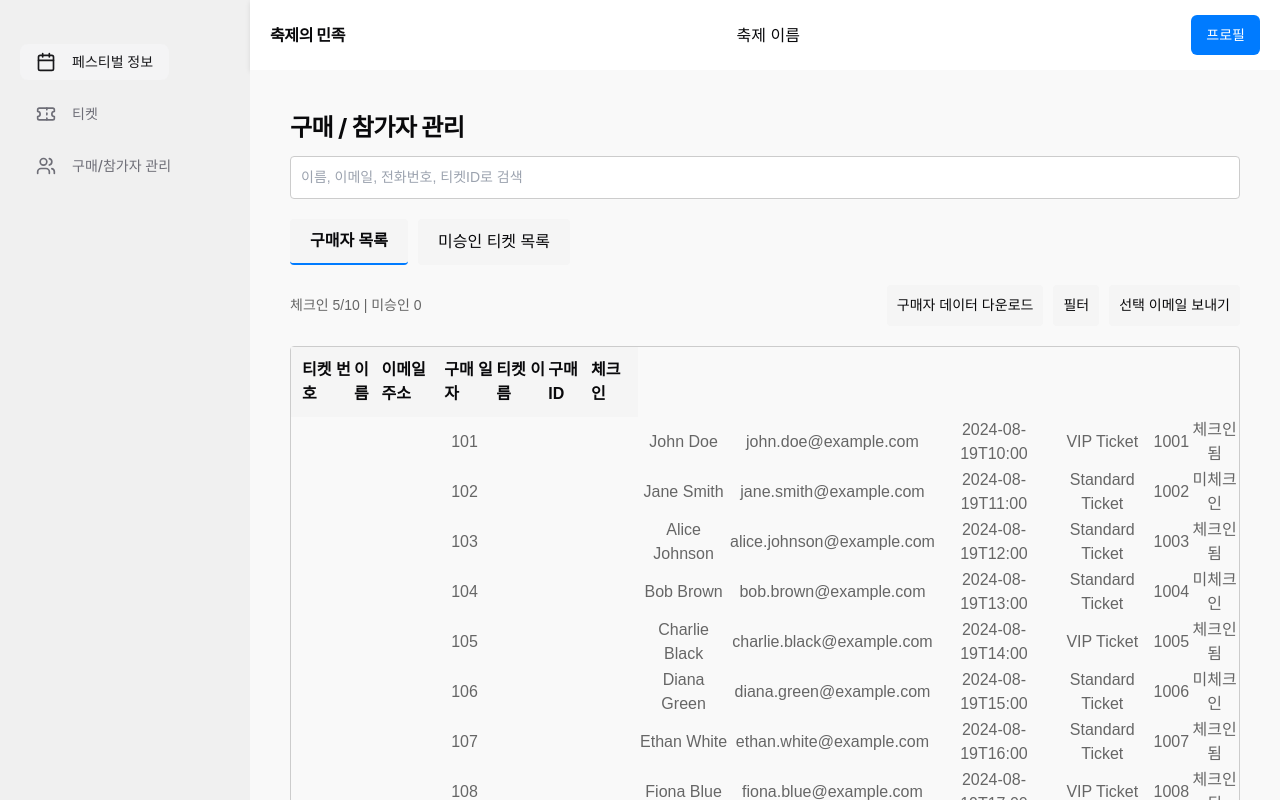
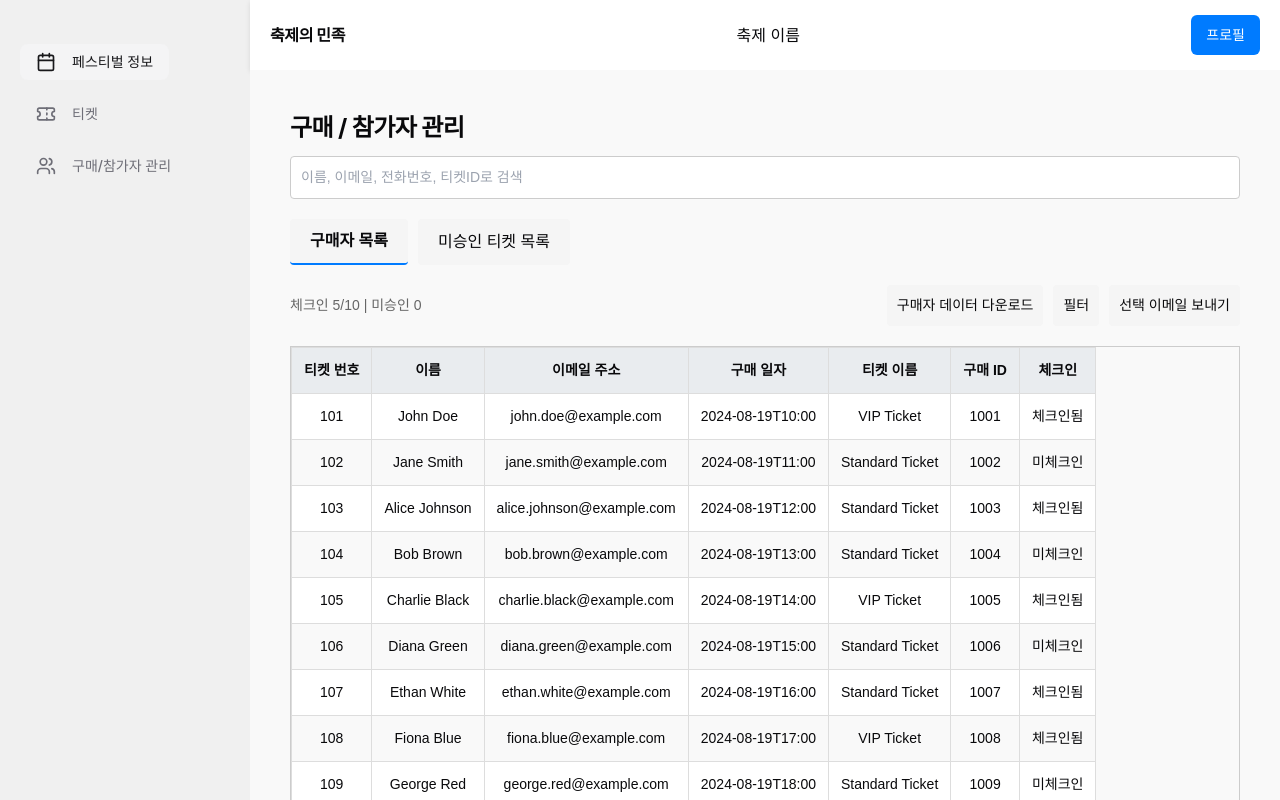
Before and after one commit to woowa-techcamp-2024/Team2-Dari, a React (Create React App) app in the folder frontend/: page /#/festivals/dashboard/purchase-management in a window 1280 px wide. Shown: the top 800 px of the page. Built offline with nearby package versions, Linux system fonts and the light colour scheme.

Commit message:
feat: 테이블 style.css 설정

```diff
--- a/frontend/src/pages/admin/style.css
+++ b/frontend/src/pages/admin/style.css
@@ -156,32 +156,52 @@
     margin-top: 20px;
     border: 1px solid #ccc;
     border-radius: 4px;
+    width: 100%;
+    border-collapse: collapse;
 }
 
 .table-header {
-    display: flex;
     background-color: #f5f5f5;
-    padding: 10px;
-    font-weight: bold;
+}
+
+.header-item, .row-item {
+    padding: 12px;
+    text-align: left;
+    border: 1px solid #ddd;
+    font-size: 14px;
+    font-weight: 500;
 }
 
 .header-item {
-    flex: 1;
-    text-align: left;
+    background-color: #e9ecef;
+    font-weight: bold;
+    text-align: center;
 }
 
-.table-row {
-    padding: 10px;
-    text-align: center;
-    color: #666;
+.table-row:nth-child(even) {
+    background-color: #f9f9f9; /* 짝수 행에 대해 줄무늬 효과 */
 }
 
-.no-results {
-    padding: 20px;
+.table-row:nth-child(odd) {
+    background-color: #ffffff;
+}
+
+.table-row:hover {
+    background-color: #f1f1f1; /* 마우스 오버 시 행 강조 */
+}
+
+.row-item {
     text-align: center;
-    color: #999;
-    font-size: 16px;
+    font-size: 14px;
+    white-space: nowrap;
+    overflow: hidden;
+    text-overflow: ellipsis;
 }
+
+.table-row:last-child .row-item {
+    border-bottom: none;
+}
+
 
 .ticket-page {
     font-family: Arial, sans-serif;
```
